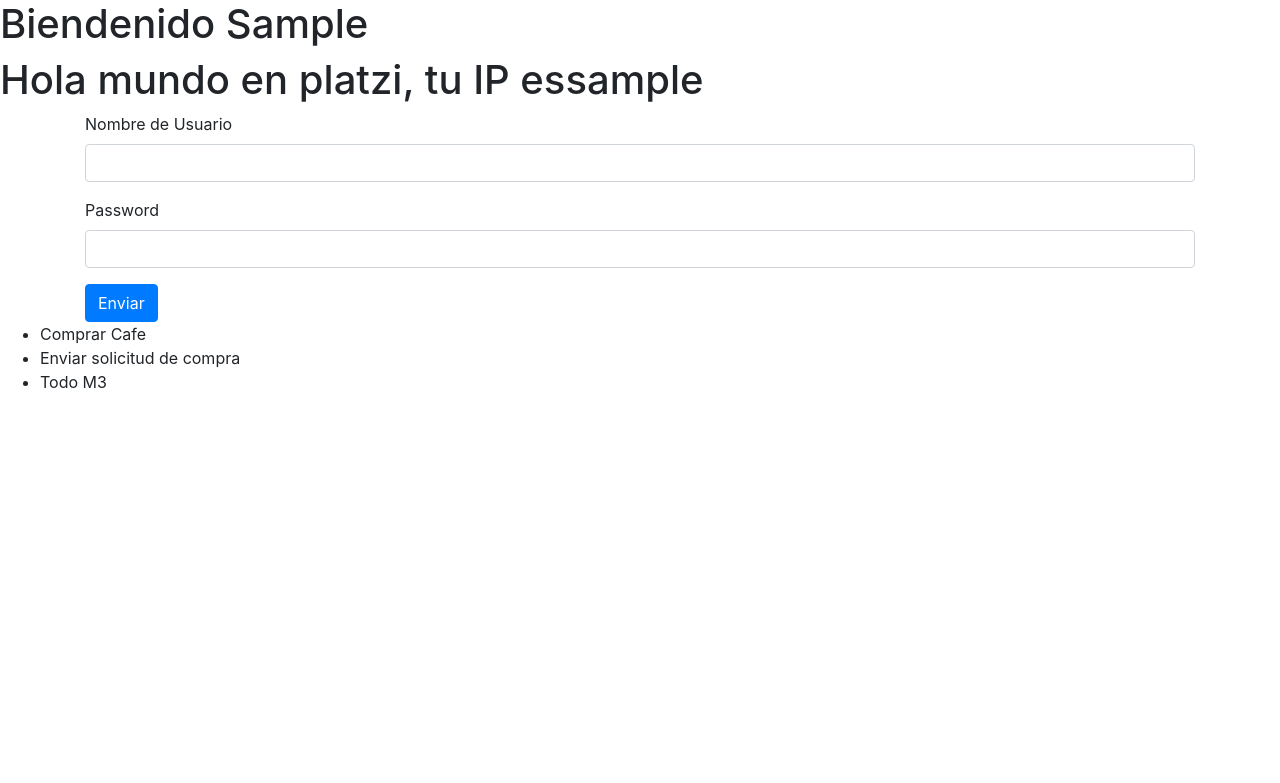
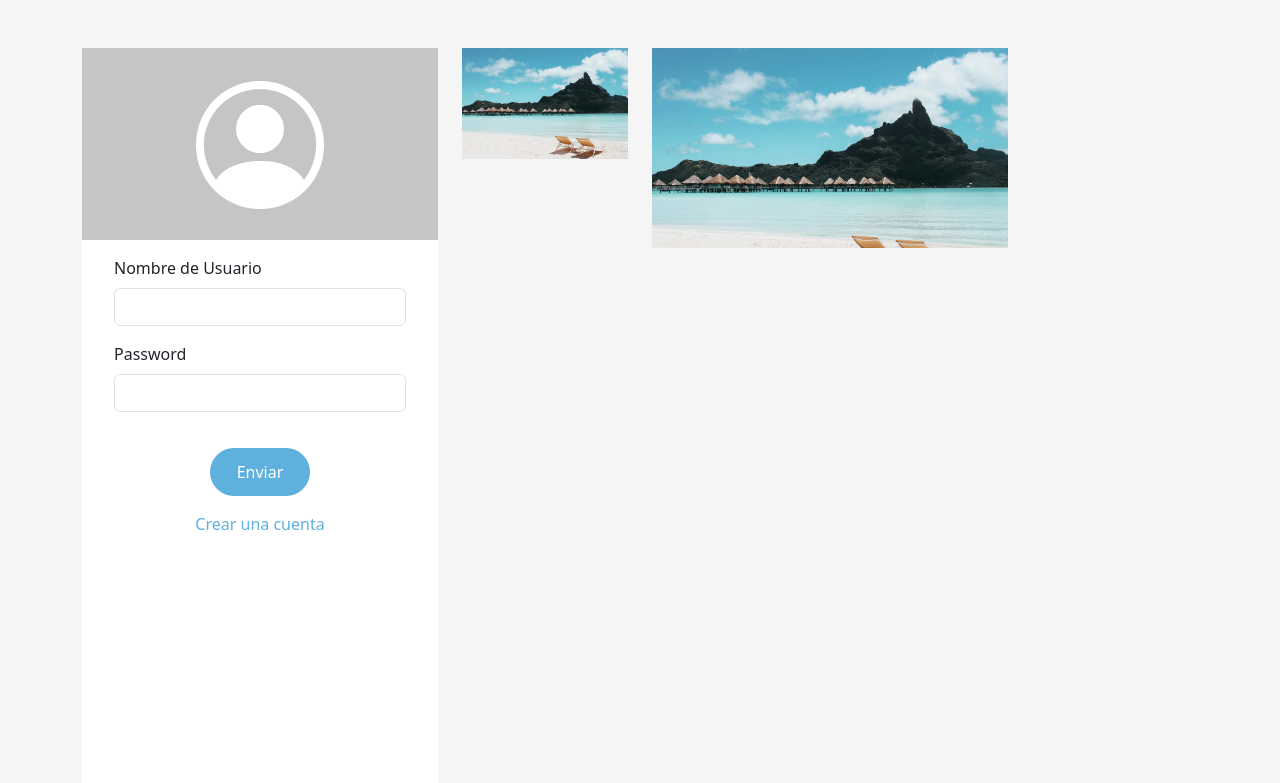
Before and after one commit to DanielCarmonaPhantom/Bedu-Places, a Flask app: page /inicio in a window 1280 px wide. Shown: the top 783 px of the page. Run offline with Flask 2, Linux system fonts and the light colour scheme; the visitor is signed in with stand-in values (Sample User, id 1); some libraries are stand-ins or nearby versions.

Commit message:
css de imagen

```diff
--- a/app/__init__.py
+++ b/app/__init__.py
@@ -1,12 +1,12 @@
 from flask import Flask
-from flask_bootstrap import Bootstrap4
+from flask_bootstrap import Bootstrap5
 
 from .config import Config
 from .auth import auth
 
 def create_app():
     app = Flask(__name__)
-    bootstrap = Bootstrap4(app)
+    bootstrap = Bootstrap5(app)
     app.config.from_object(Config)
     app.register_blueprint(auth)
 
--- /dev/null
+++ b/app/static/css/main.css
@@ -0,0 +1,116 @@
+body {
+  background-color: #f5f5f5;
+}
+
+.login {
+  background-color: #fff;
+  height: 92vh;
+}
+.login .portada .circulo {
+  background-color: #c5c5c5;
+  text-align: center;
+}
+.login .portada .circulo i {
+  font-size: 8rem;
+  color: #fff;
+}
+.login .formulario {
+  padding: 16px 32px;
+}
+.login .formulario .btn {
+  height: 3rem;
+  width: 100px;
+  margin: 20px -50px 0px -50px;
+  position: relative;
+  top: 50%;
+  left: 50%;
+  border-radius: 50px;
+  background-color: #5eb1dc;
+  border: 0px;
+}
+.login .crear {
+  padding: 0px 32px 32px 32px;
+  text-align: center;
+}
+.login .crear p {
+  color: #5eb1dc;
+}
+
+.portfolio-item {
+  position: relative;
+  border: 1px solid var #fff;
+  overflow: hidden;
+  z-index: 1;
+  margin-bottom: 16px;
+  height: 200px;
+}
+
+.portfolio-item img {
+  transition: all 0.3s;
+  background-position: center;
+  background-size: 100%;
+  background-repeat: no-repeat;
+  width: 100%;
+  height: 100%;
+}
+
+.portfolio-item:before {
+  content: "";
+  inset: 0;
+  position: absolute;
+  z-index: 2;
+  transition: 0.5s;
+  visibility: hidden;
+  opacity: 0;
+}
+
+.portfolio-item .portfolio-info {
+  opacity: 0;
+  position: absolute;
+  left: 25px;
+  bottom: 0;
+  z-index: 3;
+  right: 25px;
+  transition: all 0.3s;
+  background: rgba(94, 177, 220, 0.8);
+  padding: 10px 25px;
+  color: #fff;
+}
+
+.portfolio-item .portfolio-info h4 {
+  font-size: 18px;
+  font-weight: 600;
+  padding-right: 50px;
+}
+
+.portfolio-item .portfolio-info .preview-link, .portfolio-item .portfolio-info .details-link {
+  position: absolute;
+  right: 40px;
+  font-size: 24px;
+  top: calc(50% - 18px);
+  color: #fff;
+  transition: 0.3s;
+}
+
+.portfolio-item .portfolio-info .preview-link:hover, .portfolio-item .portfolio-info .details-link:hover {
+  color: var #fff;
+  border-radius: 16px;
+}
+
+.portfolio-item .portfolio-info .details-link {
+  right: 14px;
+  font-size: 28px;
+}
+
+.portfolio-item:hover:before {
+  visibility: visible;
+  opacity: 1;
+  border-radius: 16px;
+}
+
+.portfolio-item:hover .portfolio-info {
+  opacity: 1;
+  inset: auto 10px 0 10px;
+}
+
+/*# sourceMappingURL=main.css.map */
--- /dev/null
+++ b/app/static/scss/main.scss
@@ -0,0 +1,117 @@
+body{
+    background-color: #f5f5f5;
+}
+
+.login{
+    background-color: #fff;
+    height: 92vh;
+    .portada .circulo{
+        background-color: #c5c5c5;
+        text-align: center;
+
+        i{
+            font-size: 8rem;
+            color: #fff;
+        }
+    }
+    .formulario{
+        padding: 16px 32px;
+        .btn{
+            height:3rem;
+            width:100px;
+            margin: 20px -50px 0px -50px;
+            position:relative;
+            top:50%;
+            left:50%;
+            border-radius: 50px;
+            background-color: #5eb1dc;
+            border: 0px
+        }
+
+
+    }
+    .crear{
+        padding: 0px 32px 32px 32px;
+        text-align: center;
+        p{
+            color: #5eb1dc;
+        }
+    }
+}
+.portfolio-item {
+    position: relative;
+    border: 1px solid var#fff;
+    overflow: hidden;
+    z-index: 1;
+
+    margin-bottom: 16px;
+
+    height: 200px;
+  }
+  .portfolio-item img {
+    transition: all 0.3s;
+
+    background-position: center;
+    background-size: 100%;
+    background-repeat: no-repeat;
+
+    width: 100%;
+    height: 100%;
+
+  }
+  .portfolio-item:before {
+    content: "";
+    inset: 0;
+    position: absolute;
+    // background: rgba(rgb(72, 86, 100), 0.8);
+    z-index: 2;
+    transition: 0.5s;
+    visibility: hidden;
+    opacity: 0;
+
+  }
+  .portfolio-item .portfolio-info {
+    opacity: 0;
+    position: absolute;
+    left: 25px;
+    bottom: 0;
+    z-index: 3;
+    right: 25px;
+    transition: all 0.3s;
+    background: rgba(94, 177, 220, 0.8);
+    padding: 10px 25px;
+    color: #fff;
+  }
+  .portfolio-item .portfolio-info h4 {
+    font-size: 18px;
+    font-weight: 600;
+
+    padding-right: 50px;
+  }
+  .portfolio-item .portfolio-info .preview-link, .portfolio-item .portfolio-info .details-link {
+    position: absolute;
+    right: 40px;
+    font-size: 24px;
+    top: calc(50% - 18px);
+    color: #fff;
+    transition: 0.3s;
+  }
+  .portfolio-item .portfolio-info .preview-link:hover, .portfolio-item .portfolio-info .details-link:hover {
+    color: var#fff;
+    border-radius: 16px;
+  }
+  .portfolio-item .portfolio-info .details-link {
+    right: 14px;
+    font-size: 28px;
+
+  }
+  .portfolio-item:hover:before {
+    visibility: visible;
+    opacity: 1;
+    border-radius: 16px;
+  }
+
+  .portfolio-item:hover .portfolio-info {
+    opacity: 1;
+    inset: auto 10px 0 10px;
+  }
--- a/app/templates/base.html
+++ b/app/templates/base.html
@@ -10,6 +10,8 @@
             <!-- Bootstrap CSS -->
             {{ bootstrap.load_css() }}
         {% endblock %}
+        <link rel="stylesheet" href="https://cdn.jsdelivr.net/npm/bootstrap-icons@1.8.2/font/bootstrap-icons.css">
+        <link rel="stylesheet" href="{{  url_for('static', filename='css/main.css') }}">
         <title>Site Bedu</title>
 
         {% endblock %}
--- a/app/templates/inicio.html
+++ b/app/templates/inicio.html
@@ -1,38 +1,38 @@
 {% extends 'base.html' %}
 {% import 'macros.html' as macro %}
 
-{% from 'bootstrap4/form.html' import render_form %}
+{% from 'bootstrap5/form.html' import render_form %}
 
-{% block title %}
-    {{ super() }}
-Bienvenido
-{% endblock %}
+
 {% block content%}
 
-    {% if username %}
-        <h1>Biendenido {{ username | capitalize }}</h1>
-    {% endif %}
 
-    {% if user_ip %}
-        <h1>Hola mundo en platzi, tu IP es{{ user_ip }}</h1>
-    {% else %}
-        <a href="{{ url_for('index') }}">Ir a inicio</a>
-    {% endif %}
-
-    <div class="container">
+    <div class="container mt-5">
         <div class="row">
-            <div class="col-12">
-                {{ render_form(login_form)}}
+            <div class="col-4">
+                <div class="login">
+                    <div class="portada">
+                        <div class="circulo">
+                            <i class="bi bi-person-circle"></i>
+                        </div>
+                    </div>
+                    <div class="formulario">
+                        {{ render_form(login_form)}}
+                    </div>
+                    <div class="crear">
+                        <p>Crear una cuenta</p>
+                    </div>
+                </div>
+            </div>
+            <div class="col-8">
+                <div class="row">
+                    {% for todo in todos%}
+                        {{ macro.render_todo(todo) }}
+                    {% endfor%}
+                </div>
             </div>
         </div>
     </div>
 
 
-    <ul>
-        {% for todo in todos%}
-            {{ macro.render_todo(todo) }}
-        {% endfor%}
-    </ul>
-
-
 {% endblock %}
--- a/app/templates/login.html
+++ b/app/templates/login.html
@@ -1,7 +1,7 @@
 {% extends 'base.html' %}
 {% import 'macros.html' as macro %}
 
-{% from 'bootstrap4/form.html' import render_form %}
+{% from 'bootstrap5/form.html' import render_form %}
 
 {% block content%}
     <div class="container">
--- a/app/templates/macros.html
+++ b/app/templates/macros.html
@@ -1,3 +1,12 @@
+
 {% macro render_todo(todo) %}
-    <li>{{todo}}</li>
+<div class="col-{{todo.1}} portfolio-item filter-app">
+  <div class="portfolio-img"><img src="{{todo.0}} "  alt=""></div>
+  <div class="portfolio-info">
+    <h4>App 1</h4>
+    <p>App</p>
+    <a href="{{todo}}" data-gallery="portfolioGallery" class="portfolio-lightbox preview-link" title="App 1"><i class="bx bx-plus"></i></a>
+    <a href="portfolio-details.html" class="details-link" title="More Details"><i class="bx bx-link"></i></a>
+  </div>
+</div>
 {% endmacro %}
--- a/main.py
+++ b/main.py
@@ -1,6 +1,6 @@
 from crypt import methods
 from flask import Flask, make_response, redirect, request, render_template, session, url_for, flash
-from flask_bootstrap import Bootstrap4
+
 
 from app import create_app
 from app.form import LoginForm
@@ -10,7 +10,18 @@ app = create_app()
 template_folder = './templates'
 static_folder = './static'
 
-todos = ['Comprar Cafe', 'Enviar solicitud de compra', 'Todo M3']
+imagenes = [('./static/img/sites/beach1.jpg',3), ('./static/img/sites/beach1.jpg',6)]
+
+contador = 0
+limite = 0
+
+for imagen in imagenes:
+    if contador <=48:
+        contador += imagen[1]
+        limite +=1
+
+todos = imagenes[:limite]
+
 
 @app.errorhandler(404)
 def not_found(error):
```
Also changed, not shown: app/static/img/Titular.png (renamed from static/img/Titular.png), app/static/img/sites/beach1.jpg (added), app/static/img/wireframes/Inicio.png (renamed from static/img/wireframes/Inicio.png), app/static/img/wireframes/InicioProfile.png (renamed from static/img/wireframes/InicioProfile.png), app/static/img/wireframes/Login.png (renamed from static/img/wireframes/Login.png), app/static/img/wireframes/Profile.png (renamed from static/img/wireframes/Profile.png), app/static/img/wireframes/Wireframes.png (renamed from static/img/wireframes/Wireframes.png), app/static/img/wireframes/proceso.png (renamed from static/img/wireframes/proceso.png), 1 other file.
